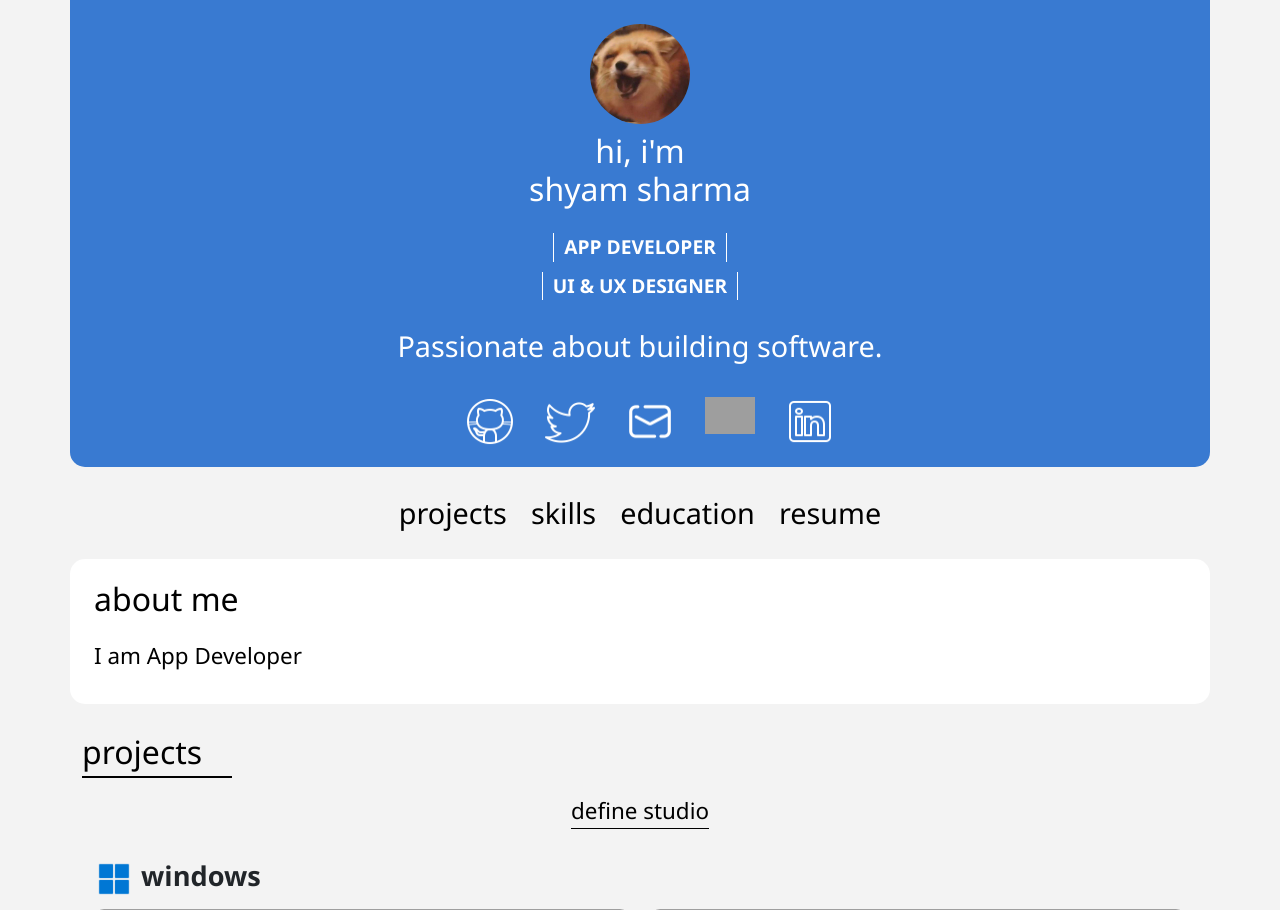
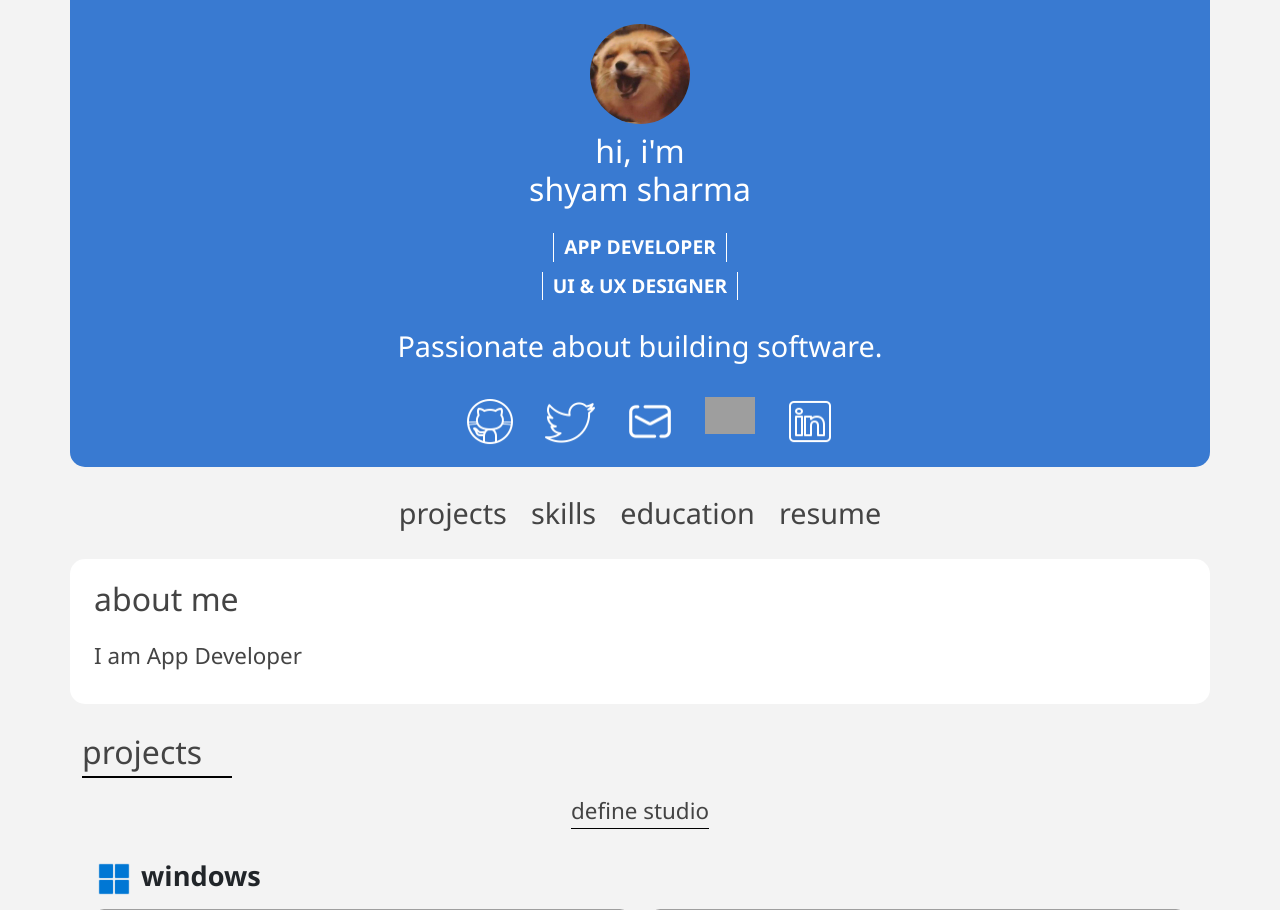
Before and after one commit to shyamshr93/shyamshr93.github.io, a PHP site: page / in a window 1280 px wide. Shown: the top 910 px of the page. Run offline with PHP 8.4, Linux system fonts and the light colour scheme; grey boxes are pictures that could not be loaded.

Commit message:
Update main.css

```diff
--- a/css/main.css
+++ b/css/main.css
@@ -1,6 +1,6 @@
 .light {
     --header-text: #fff;
-    --text-color: #000;
+    --text-color: #444;
     --main-bg: #f3f3f3;
     --about-bg: #fff;
 }
```
